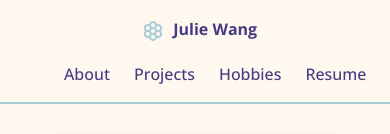
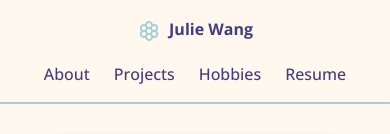
Before and after one commit to juliewang617/juliewang617.github.io, a React (Vite) app: page /#/ in a window 390 px wide. Shown: the top 134 px of the page. Built offline with nearby package versions, Linux system fonts and the light colour scheme.

Commit message:
fixed bug with responsive navbar styling

```diff
--- a/src/components/Projects.tsx
+++ b/src/components/Projects.tsx
@@ -62,7 +62,7 @@ const Projects: React.FC = () => {
             date={"Dec 2024"}
             tags={["Python", "Flask"]}
             caption={
-              "A web application to combat inequities in eczema treatment, featuring an ML identifier model. Selected as a finalist for Deloitte's Health Equity Challenge."
+              "A Connect4 web game, with an AI player that uses the minimax algorithm with alpha-beta pruning to calculate moves."
             }
             githubLink={"Link"}
             viewMoreLink={"Link"}
@@ -72,9 +72,7 @@ const Projects: React.FC = () => {
             title={"Social Platform for Cat Owners"}
             date={"Dec 2024"}
             tags={["React Native", "JavaScript", "Firebase"]}
-            caption={
-              "A web application to combat inequities in eczema treatment, featuring an ML identifier model. Selected as a finalist for Deloitte's Health Equity Challenge."
-            }
+            caption={"A mobile forum for cat owners to post about their cats."}
             githubLink={"Link"}
             viewMoreLink={"Link"}
           />
--- a/src/styles/Styles.css
+++ b/src/styles/Styles.css
@@ -29,17 +29,18 @@
   }
 
   .nav-links {
-    margin: auto 0;
+    margin: auto;
     list-style: none;
     display: flex;
+    flex-wrap: wrap;
+    justify-content: center;
     gap: 1.5rem;
+    padding: 0;
   }
 
   .nav-links *{
     color: var(--purple);
-    text-decoration: none;
     transition: transform 0.2s ease;
-
     display: block;
   }
 
@@ -366,3 +367,10 @@ h4 {
 
 
 }
+
+@media (max-width: 365px) {
+    .nav-links {
+        font-size: 0.8em;
+        gap: 1.2em;
+    }
+}
```
